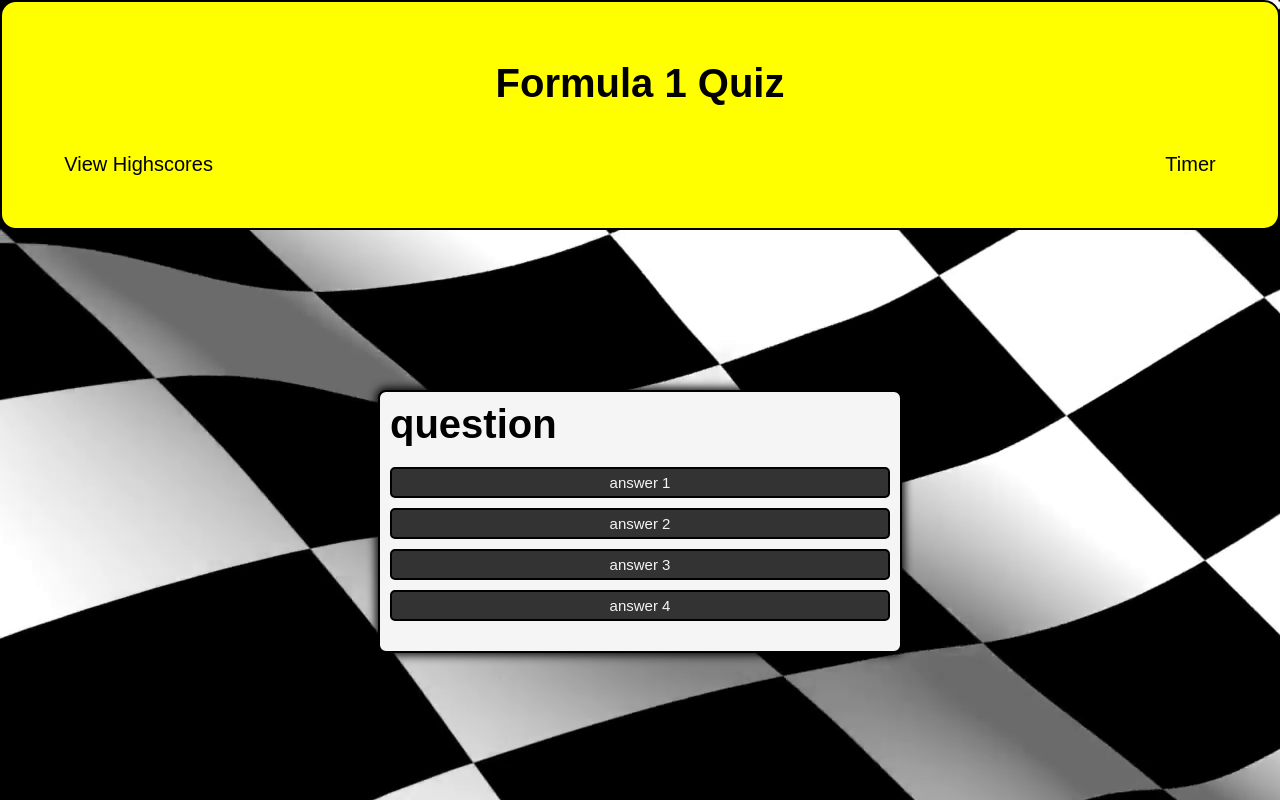
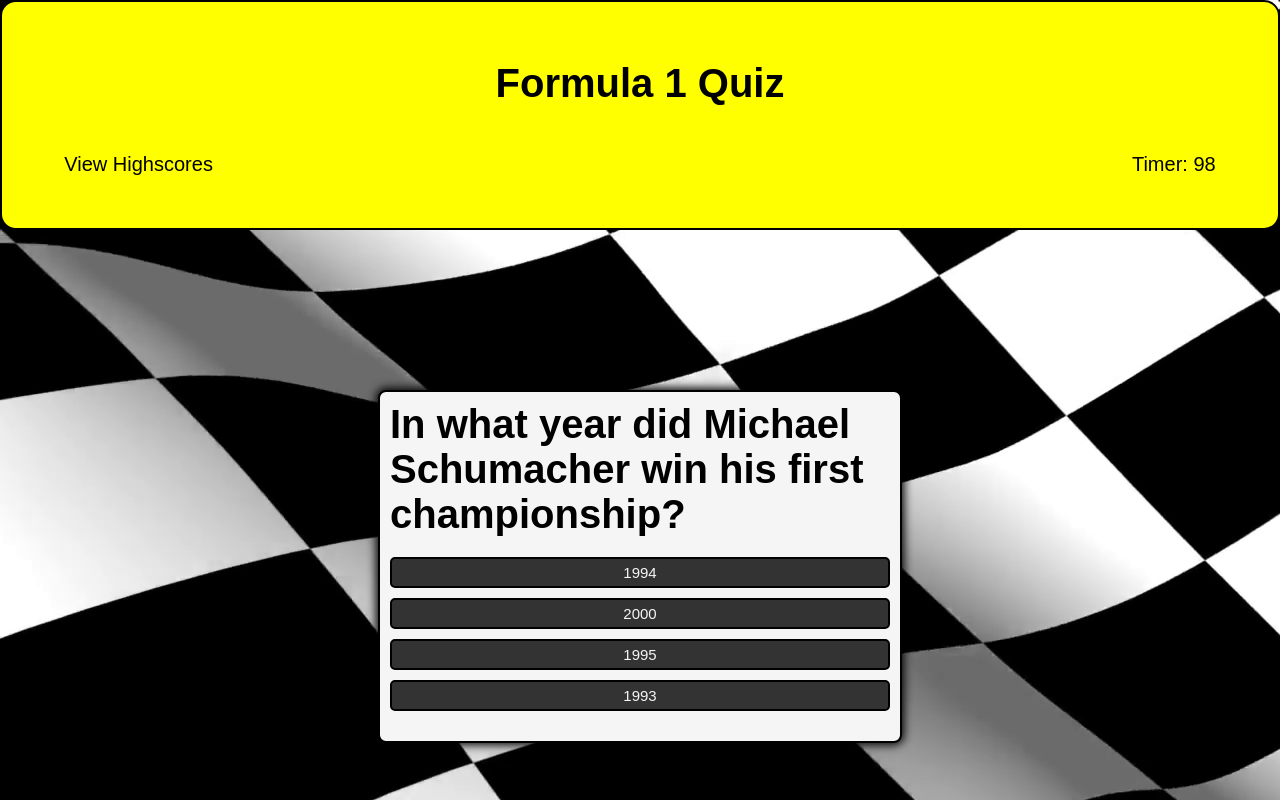
Before and after one commit to ArgenX1/code-quiz, a plain HTML site: page index.html in a window 1280 px wide. Both pictures are taken after a click on the button "Start". Drawn offline with Linux system fonts and the light colour scheme.

Commit message:
added timer and started code for quiz, needs work

```diff
--- a/assets/script.js
+++ b/assets/script.js
@@ -1,5 +1,50 @@
-const startButton = document.getElementById("start-button")
-const questionBox = document.getElementById("question-box")
+const startButton = document.getElementById("start-button");
+const questionBox = document.getElementById("question-box");
+const questionEl = document.getElementById("question");
+const answerButton1 = document.getElementById("button-1");
+const answerButton2 = document.getElementById("button-2");
+const answerButton3 = document.getElementById("button-3");
+const answerButton4 = document.getElementById("button-4");
+var shuffledQuestion;
+var currentQuestion;
+const questions = [
+    {
+        question: "In what year did Michael Schumacher win his first championship?",
+        answers: [
+            {text: "1994", correct: true},
+            {text: "2000", correct: false},
+            {text: "1995", correct: false},
+            {text: "1993", correct: false},
+        ]
+    },
+    {
+        question: "Which manufactuer has the most constructors championships?",
+        answers: [
+            {text: "Ferrari", correct: true},
+            {text: "McLaren", correct: false},
+            {text: "Williams", correct: false},
+            {text: "Mercedes", correct: false},
+        ]
+    },
+    {
+        question: "Which engine era has produced the fastest F1 cars?",
+        answers: [
+            {text: "V6 turbo-hybrid era", correct: true},
+            {text: "V8 era", correct: false},
+            {text: "V10 era", correct: false},
+            {text: "V16 era", correct: false},
+        ]
+    },
+    {
+        question: "Which driver holds the record for most wins in Formula 1?",
+        answers: [
+            {text: "Lewis Hamilton", correct: true},
+            {text: "Michael Schumacher", correct: false},
+            {text: "Sebastian Vettel", correct: false},
+            {text: "Alain Prost", correct: false},
+        ]
+    },
+];
 
 // calls startQuiz function when button is clicked
 startButton.addEventListener("click", function(){
@@ -9,17 +54,46 @@ startButton.addEventListener("click", function(){
 // what happens when you click start button
 function startQuiz(){
     console.log("start")
+    timer()
     startButton.classList.add("hide")
+    shuffledQuestion = questions.sort(function(){
+        Math.random() - .5
+    })
+    currentQuestion = 0
     questionBox.classList.remove("hide")
     nextQuestion()
 }
 
 // sets next question on card
 function nextQuestion(){
+    showQuestion(shuffledQuestion[currentQuestion])
+
+}
+
+function showQuestion(question){
+    questionEl.innerText = question.question
+    answerButton1.innerText = question.answers [0] .text
+    answerButton2.innerText = question.answers [1] .text
+    answerButton3.innerText = question.answers [2] .text
+    answerButton4.innerText = question.answers [3] .text
+
 
 }
 
 // what happens when you select an answer
-function answer(){
+function selectAnswer(){
 
 }
+
+// timer function
+function timer(){
+    var count = 99;
+    var interval = setInterval(function(){
+        document.getElementById("timer").innerText = "Timer: "+ count;
+        count--;
+        if( count === 0){
+            clearInterval(interval);
+            document.getElementById("timer").innerText = "You Lose"
+        }
+    }, 1000);
+}
--- a/index.html
+++ b/index.html
@@ -14,7 +14,7 @@
             <a href="./highscore.html">
                 <p>View Highscores</p>
             </a>
-            <p id="timer">Timer</p>
+            <p id="timer">Timer: 100</p>
         </nav>
     </header>
     <main>
@@ -22,10 +22,10 @@
             <div id="question-box" class="hide">
                 <div id="question">question</div>
                 <div id="answer-buttons" class="button-layout">
-                    <button class="button">answer 1</button>
-                    <button class="button">answer 2</button>
-                    <button class="button">answer 3</button>
-                    <button class="button">answer 4</button>
+                    <button id="button-1" class="button">answer 1</button>
+                    <button id="button-2" class="button">answer 2</button>
+                    <button id="button-3" class="button">answer 3</button>
+                    <button id="button-4" class="button">answer 4</button>
                 </div>
             </div>
             <div class="controls">
```
